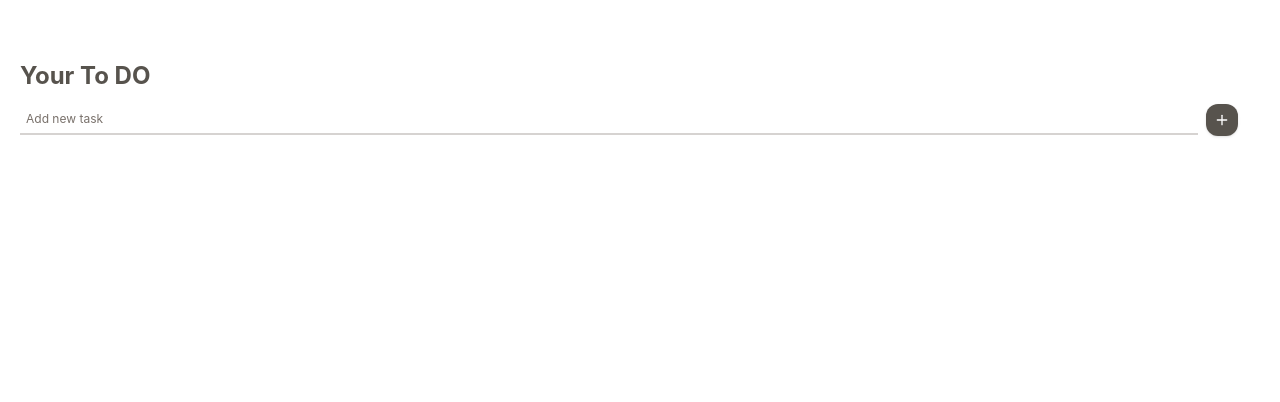
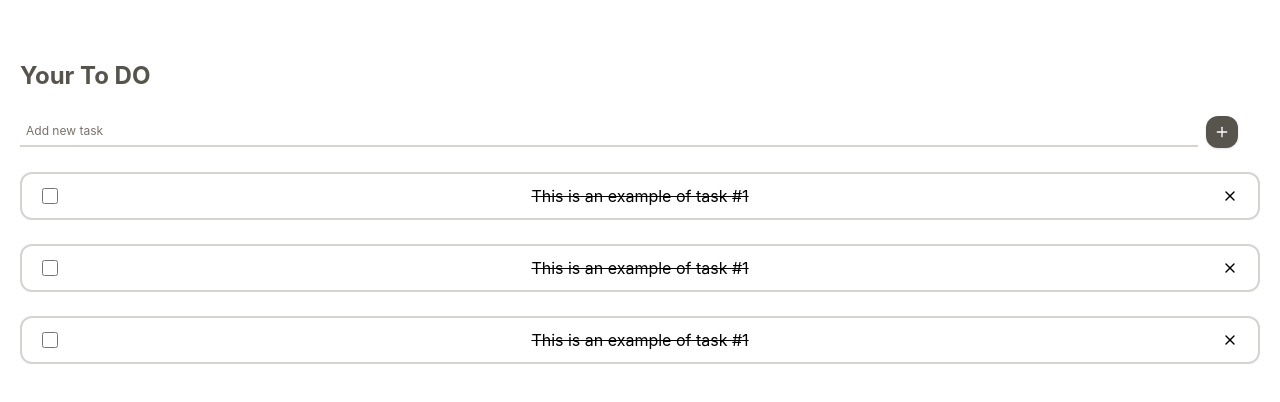
Before and after one commit to rootparadox/TodoApp, a React (Vite) app: page / in a window 1280 px wide. Shown: the top 402 px of the page. Built offline with nearby package versions, Linux system fonts and the light colour scheme.

Commit message:
F Sec TaskCards

```diff
--- a/src/App.tsx
+++ b/src/App.tsx
@@ -1,11 +1,13 @@
 import Header from "./Components/Header";
 import InputTodo from "./Components/InputTodo";
+import TodoCard from "./Components/TodoCards/TodoCard";
 
 const App = () => {
   return (
-    <div className="p-5 my-10 w-full h-screen flex flex-col gap-3 ">
+    <div className="p-5 my-10 w-full h-screen flex flex-col gap-6">
       <Header />
       <InputTodo />
+      <TodoCard />
     </div>
   );
 };
--- /dev/null
+++ b/src/Components/TodoCards/Card.tsx
@@ -0,0 +1,20 @@
+import { FiX } from "react-icons/fi";
+
+interface Props {
+  isDone?: boolean;
+  taskTitle: string;
+}
+
+function Card({ taskTitle }: Props) {
+  return (
+    <div className="w-full flex items-center justify-between border-2 border-stone-300 py-2.5 px-5 rounded-xl">
+      <input type="checkbox" className="size-4" />
+      <p className="line-through">{taskTitle}</p>
+      <button>
+        <FiX />
+      </button>
+    </div>
+  );
+}
+
+export default Card;
--- /dev/null
+++ b/src/Components/TodoCards/TodoCard.tsx
@@ -0,0 +1,13 @@
+import Card from "./Card";
+
+const TodoCard = () => {
+  return (
+    <>
+      <Card taskTitle="This is an example of task #1" />
+      <Card  taskTitle="This is an example of task #1" />
+      <Card  taskTitle="This is an example of task #1" />
+    </>
+  );
+};
+
+export default TodoCard;
```
Also changed, not shown: src/Components/Footer.tsx (added).
